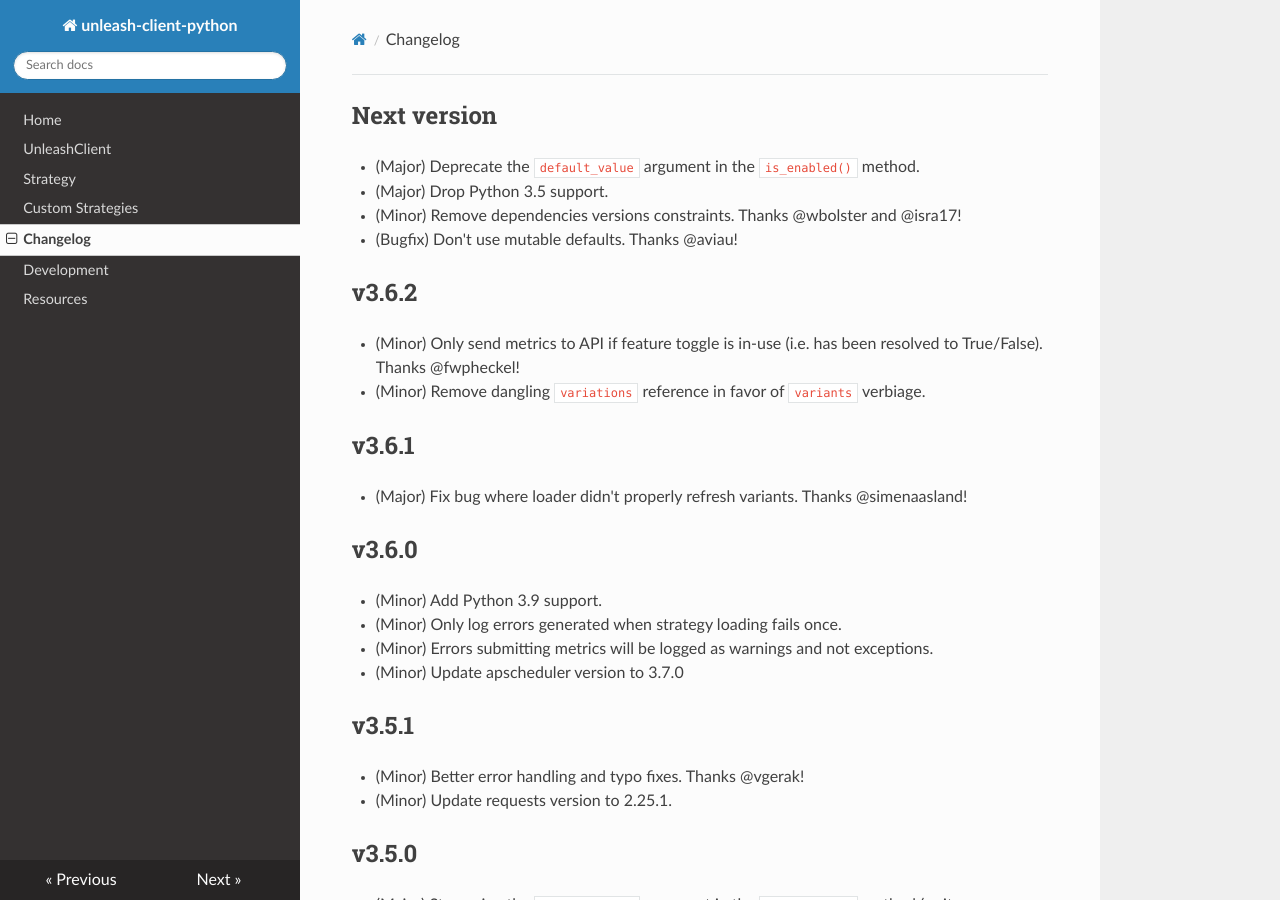
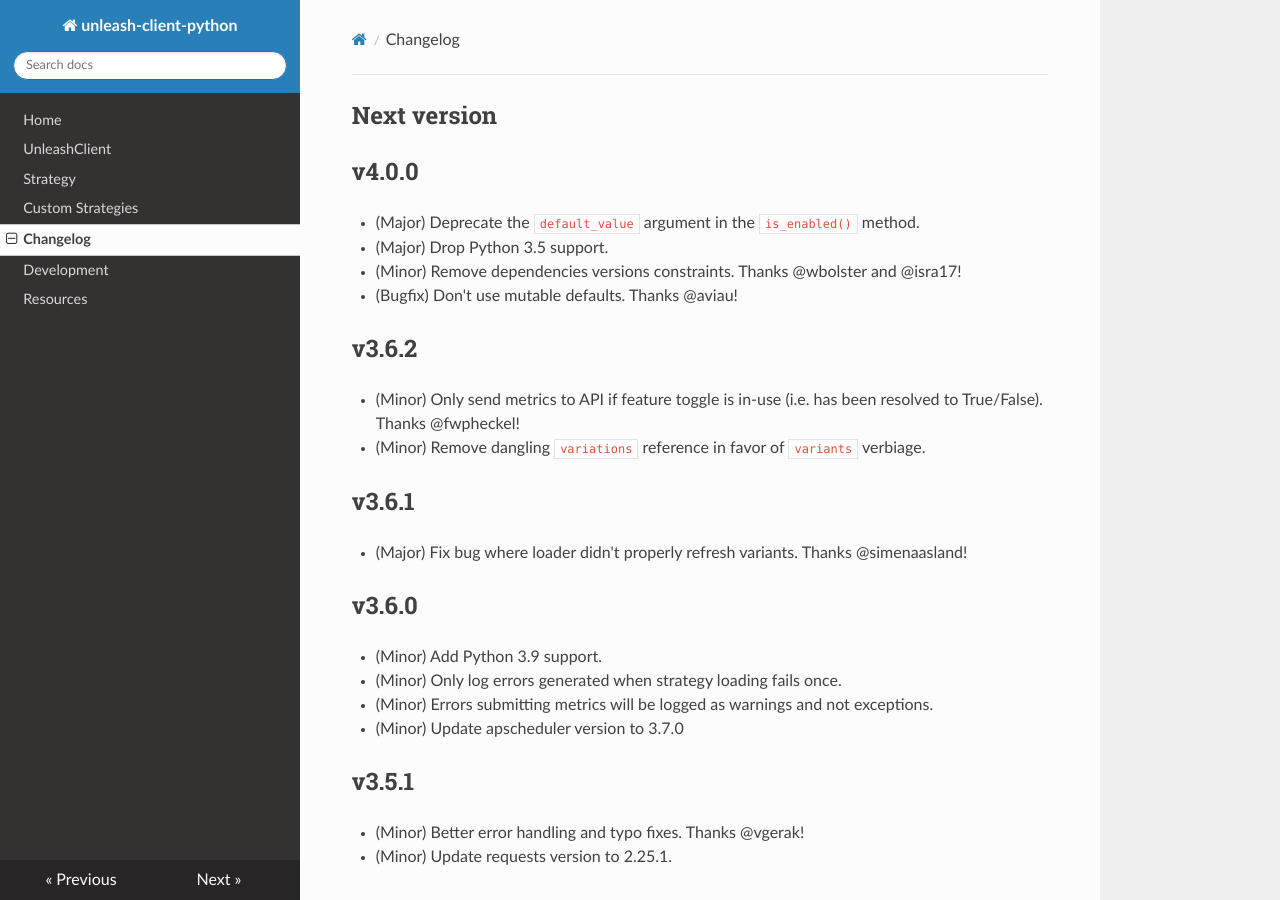
Before and after one commit to Unleash/unleash-client-python, an MkDocs documentation site: the page built from docs/changelog.md, in a window 1280 px wide and 900 px high. Built offline with MkDocs 1.6.1, drawn with Linux system fonts in a browser that asks for light colours; nearby versions of some CDN libraries.

Commit message:
Update changelog.

```diff
--- a/docs/changelog.md
+++ b/docs/changelog.md
@@ -1,4 +1,6 @@
 ## Next version
+
+## v4.0.0
 * (Major) Deprecate the `default_value` argument in the `is_enabled()` method.
 * (Major) Drop Python 3.5 support.
 * (Minor) Remove dependencies versions constraints.  Thanks @wbolster and @isra17!
```
